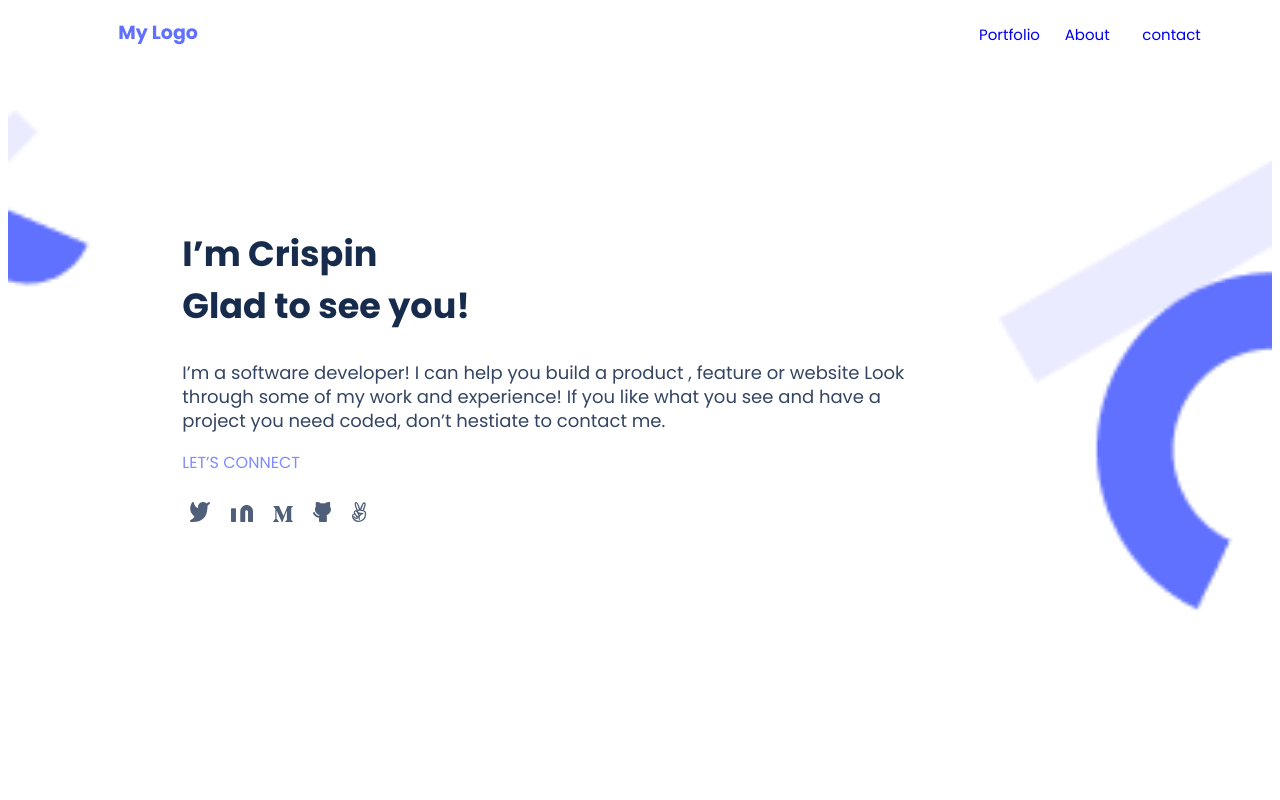
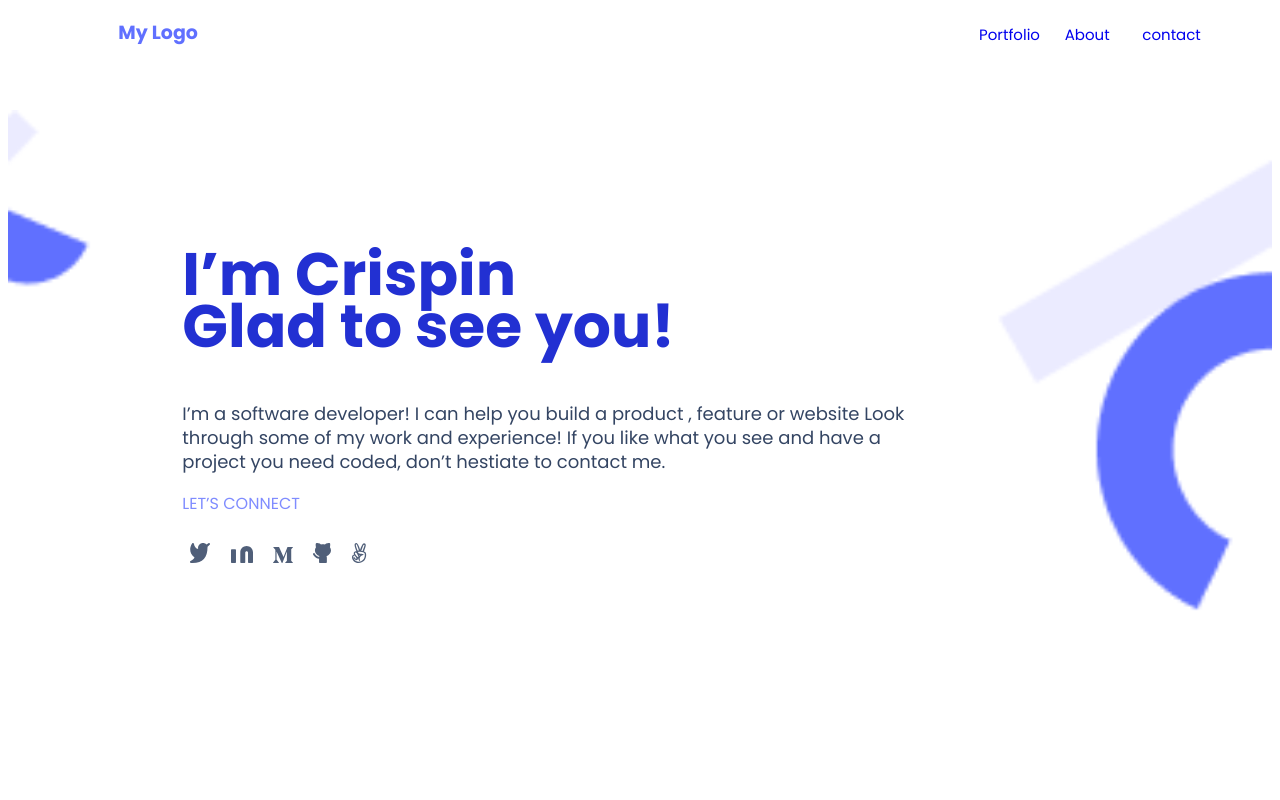
Before and after one commit to Bigizi/Portfolio, a website: page index.html in a window 1280 px wide. In both pictures the pointer is over the element 556 px from the left and 279 px from the top of the page. Shown: the top 800 px of the page. Drawn offline with Linux system fonts and the light colour scheme.

Commit message:
Add transition to main header H1

```diff
--- a/style.css
+++ b/style.css
@@ -317,6 +317,7 @@ ul {
   font-weight: 700;
   font-size: 35px;
   line-height: 52px;
+  transition: font-size 3s, color 2s;
 }
 
 #my-p1 {
@@ -540,6 +541,11 @@ a {
     line-height: 52px;
   }
 
+  #my-h1:hover {
+    font-size: 60px;
+    color: #2230d2;
+  }
+
   #my-btn1 {
     background: #4053fc;
     color: #fff;
@@ -674,6 +680,6 @@ a {
 }
 
 @keyframes spin {
-  from {transform: rotate(0deg);}
-  to {transform: rotate(360deg);}
+  from { transform: rotate(0deg); }
+  to { transform: rotate(360deg); }
 }
```
